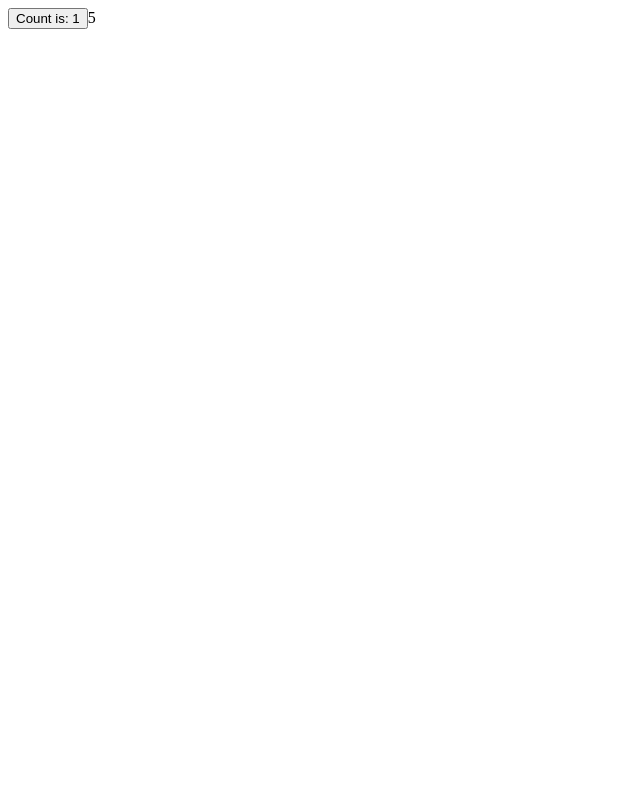
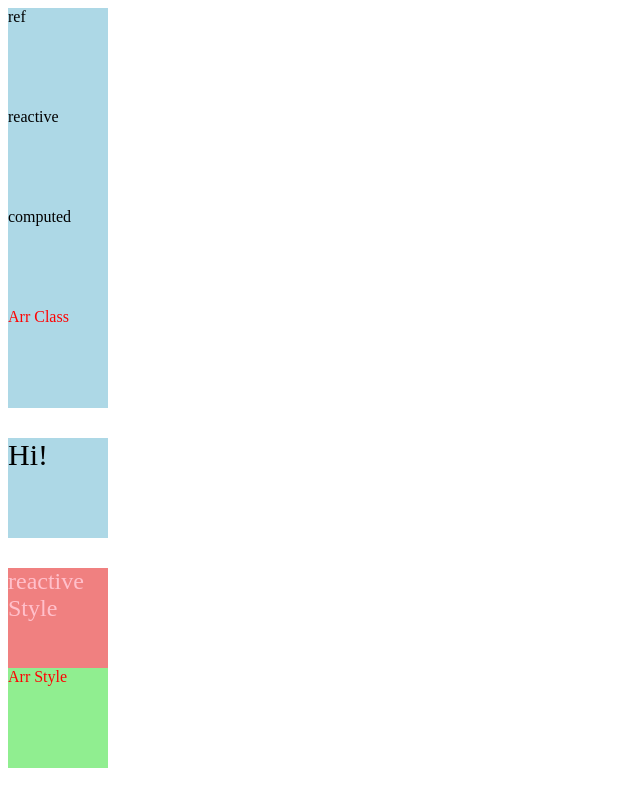
Before and after one commit to YunySun/vue3-ts, a Vue app: page / in a window 1280 px wide. Shown: the whole page, without its empty margins (0-640 px from the left). Built offline with nearby package versions, Linux system fonts and the light colour scheme.

Commit message:
class ref computed

```diff
--- a/package.json
+++ b/package.json
@@ -30,6 +30,7 @@
     "css-loader": "^6.7.1",
     "eslint": "^8.16.0",
     "eslint-config-airbnb-base": "^15.0.0",
+    "eslint-import-resolver-webpack": "^0.13.2",
     "eslint-plugin-import": "^2.26.0",
     "eslint-plugin-vue": "^9.0.1",
     "html-webpack-plugin": "^5.5.0",
--- a/src/App.vue
+++ b/src/App.vue
@@ -1,52 +1,83 @@
 <template>
-  <div>
-    <button @click="increment">Count is: {{ count }}</button>
-    <span>{{ foo + 1 }}</span>
+  <div class="wrapper">
+    <div class="container" :class="{active: isActive, 'text-danger': err}">ref</div>
+    <div class="container" :class="classObject">reactive</div>
+    <div class="container" :class="classObject2">computed</div>
+    <div class="container" :class="[isActive ? activeClass : '', errorClass]">Arr Class</div>
+    <my-component class="container"
+      :class="{active: isActive, 'text-danger': err}"
+      :style="{ fontSize: (fontSize + 'px')}"
+    />
+    <div class="container" :style="styleObject" >reactive Style</div>
+    <div class="container" :style="[baseStyles, overridingStyles]" >Arr Style</div>
   </div>
 </template>
 
 <script>
-import { ref } from 'vue';
+import { ref, reactive, computed } from 'vue';
+import MyComponent from '@/components/MyComponent';
 
 export default {
+  components: { MyComponent },
   setup() {
-    const count = ref(0);
-    console.log(count);
-    console.log(count.value);
+    const isActive = ref(true);
+    const err = ref(null);
+    const classObject = reactive({
+      active: true,
+      'text-danger': false,
+    });
 
-    count.value += 1;
-    console.log(count.value);
+    const classObject2 = computed(() => ({
+      active: isActive.value && !err.value,
+      'text-danger': err.value && err.value.type === 'fatal',
+    }));
 
-    const objectRef = ref({ count: 0 });
+    // 绑定数组
+    const activeClass = ref('active');
+    const errorClass = ref('text-danger');
 
-    // 这是响应式的替换
-    objectRef.value = { count: 1 };
+    // 绑定内联样式
+    const activeColor = ref('lightblue');
+    const fontSize = ref(30);
 
-    const obj = {
-      foo: ref(1),
-      bar: ref(2),
-    };
+    const styleObject = reactive({
+      fontSize: '24px',
+      color: 'pink',
+    });
 
-    function callSomeFunction(foo) {
-      const newFoo = foo;
-      newFoo.value = 4;
-      console.log(obj.foo);
-    }
-
-    callSomeFunction(obj.foo);
-
-    function increment() {
-      count.value += 1;
-    }
+    const baseStyles = reactive({ fontSize: '16px', color: 'red' });
+    const overridingStyles = reactive({ backgroundColor: 'lightgreen' });
 
     return {
-      count,
-      increment,
-      ...obj,
+      isActive,
+      err,
+      classObject,
+      classObject2,
+      activeClass,
+      errorClass,
+      activeColor,
+      fontSize,
+      styleObject,
+      baseStyles,
+      overridingStyles,
     };
   },
 };
 </script>
 
-<style lang="scss">
+<style scoped lang="scss">
+.wrapper {
+  .container {
+    width: 100px;
+    height: 100px;
+    background-color: lightcoral;
+    &.active {
+      background-color: lightblue;
+    }
+
+    &.text-danger {
+      color: red;
+    }
+  }
+}
 </style>
--- /dev/null
+++ b/src/components/myComponent.vue
@@ -0,0 +1,10 @@
+<template>
+  <p class="foo bar">Hi!</p>
+</template>
+
+<script>
+export default {
+  name: 'myComponent',
+  // 和组件配合样式
+};
+</script>
```
Also changed, not shown: src/demo/02refDemo.vue (added, +75 -0 lines), src/demo/03computedDemo.vue (added, +50 -0 lines), webpack.config.js (+9 -0 lines), 1 other file (tests, documents, lock files or other folders).
